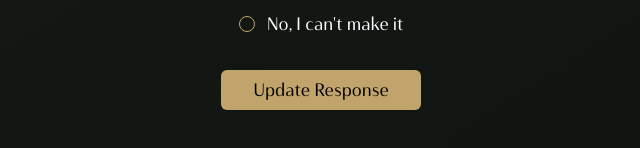
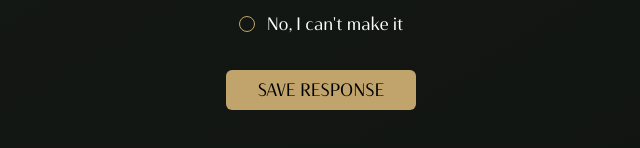
Before and after one commit to brianthomas17/chris-and-nate-photo-site, a React (Vite) app: page /rsvp in a window 1280 px wide. Shown: the part 190-338 px from the top of the page, without its empty margins (319-959 px from the left). Built offline with nearby package versions, Linux system fonts and the light colour scheme; no server answers; the database is empty; sample sign-in values are in the browser's storage; a web font is replaced by a local one.

Commit message:
Change RSVP button text
Update the RSVP form button text to "SAVE RESPONSE".

```diff
--- a/src/components/event/RSVPForm.tsx
+++ b/src/components/event/RSVPForm.tsx
@@ -210,7 +210,7 @@ export default function RSVPForm({
           <div className="flex justify-center px-0">
             <div className="flex flex-col items-center space-y-4">
               <Button type="submit" className="bg-anniversary-gold hover:bg-anniversary-gold/90 text-black text-lg px-8 py-2 font-medium" disabled={submitting}>
-                {submitting ? "Submitting..." : hasResponded ? "Update Response" : "Submit RSVP"}
+                {submitting ? "Submitting..." : "SAVE RESPONSE"}
               </Button>
             </div>
           </div>
```
